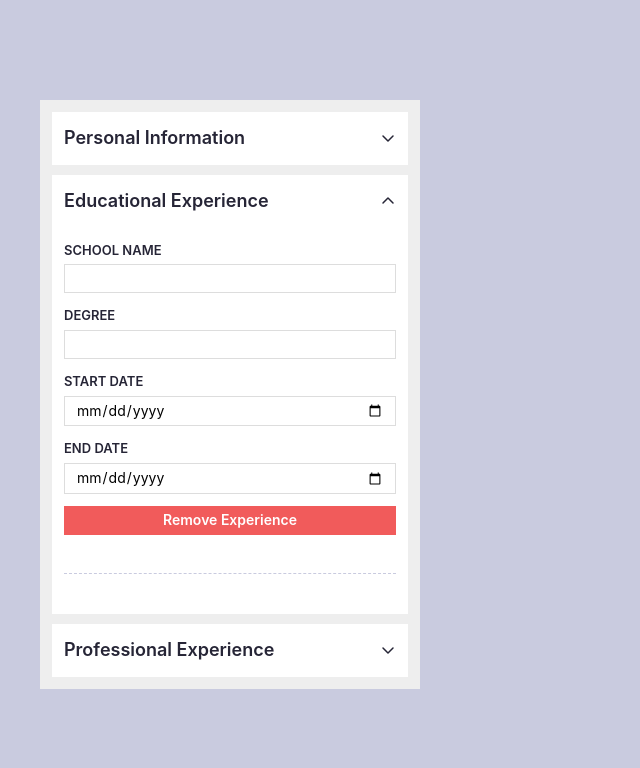
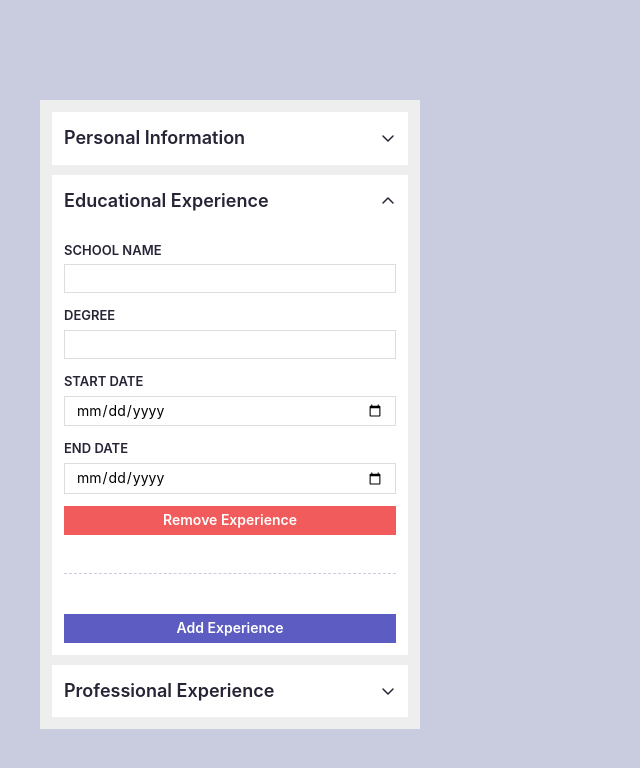
Before and after one commit to jsklcodes/cv-application, a React (Vite) app: page / in a window 1280 px wide. Both pictures are taken after a click on the element "Educational Experience". Shown: the top 768 px of the page, without its empty margins (0-640 px from the left). Built offline with nearby package versions, Linux system fonts and the light colour scheme.

Commit message:
Create the "Add Experience" buttons

```diff
--- a/src/App.jsx
+++ b/src/App.jsx
@@ -17,11 +17,15 @@ export const App = () => {
           <div className="experience-group">
             <EducationalExpForm />
           </div>
+
+          <button class="button button-primary">Add Experience</button>
         </Collapse>
         <Collapse title="Professional Experience">
           <div className="experience-group">
             <ProfessionalExpForm />
           </div>
+
+          <button class="button button-primary">Add Experience</button>
         </Collapse>
       </CvCreator>
     </div>
```
